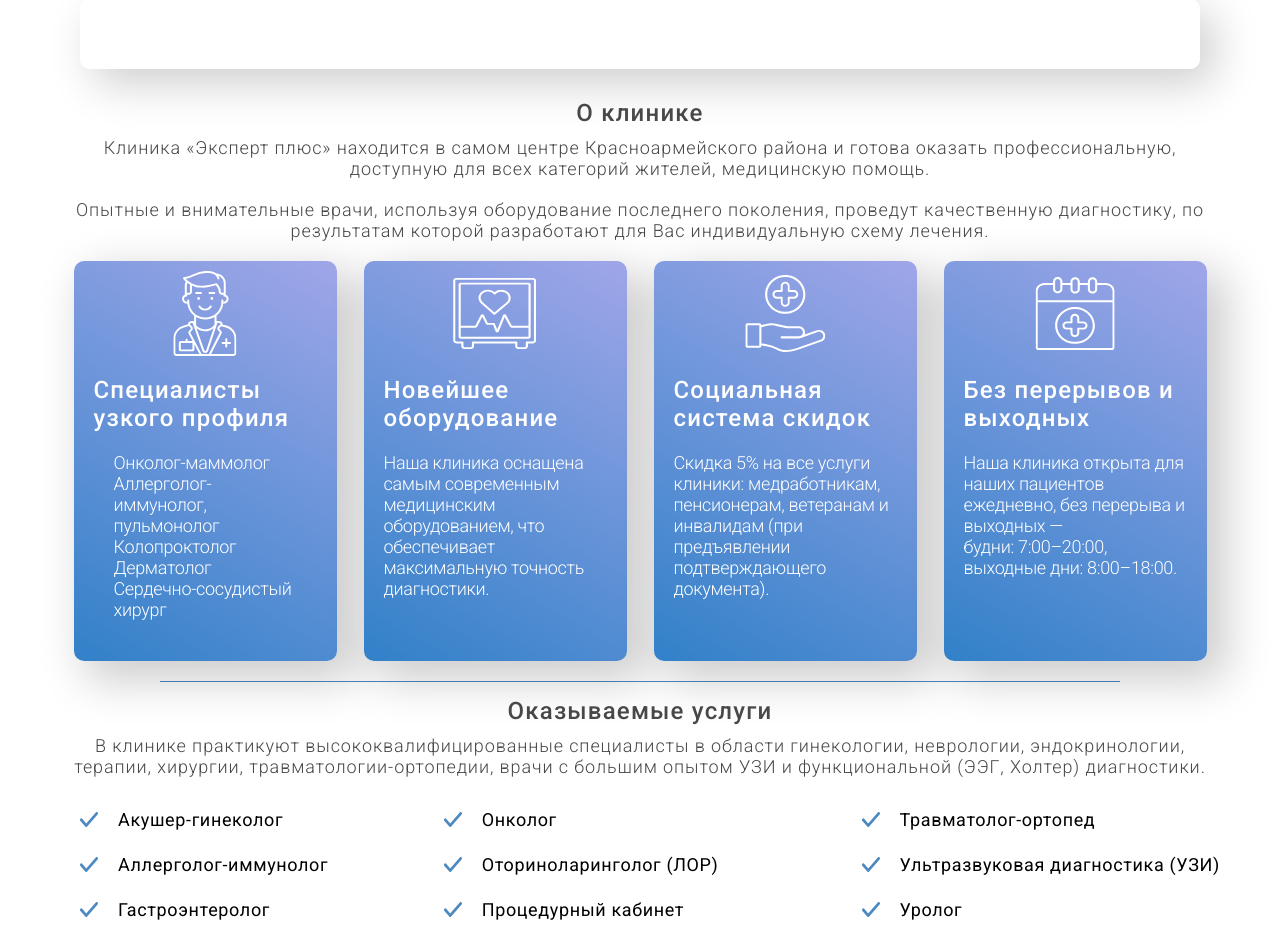
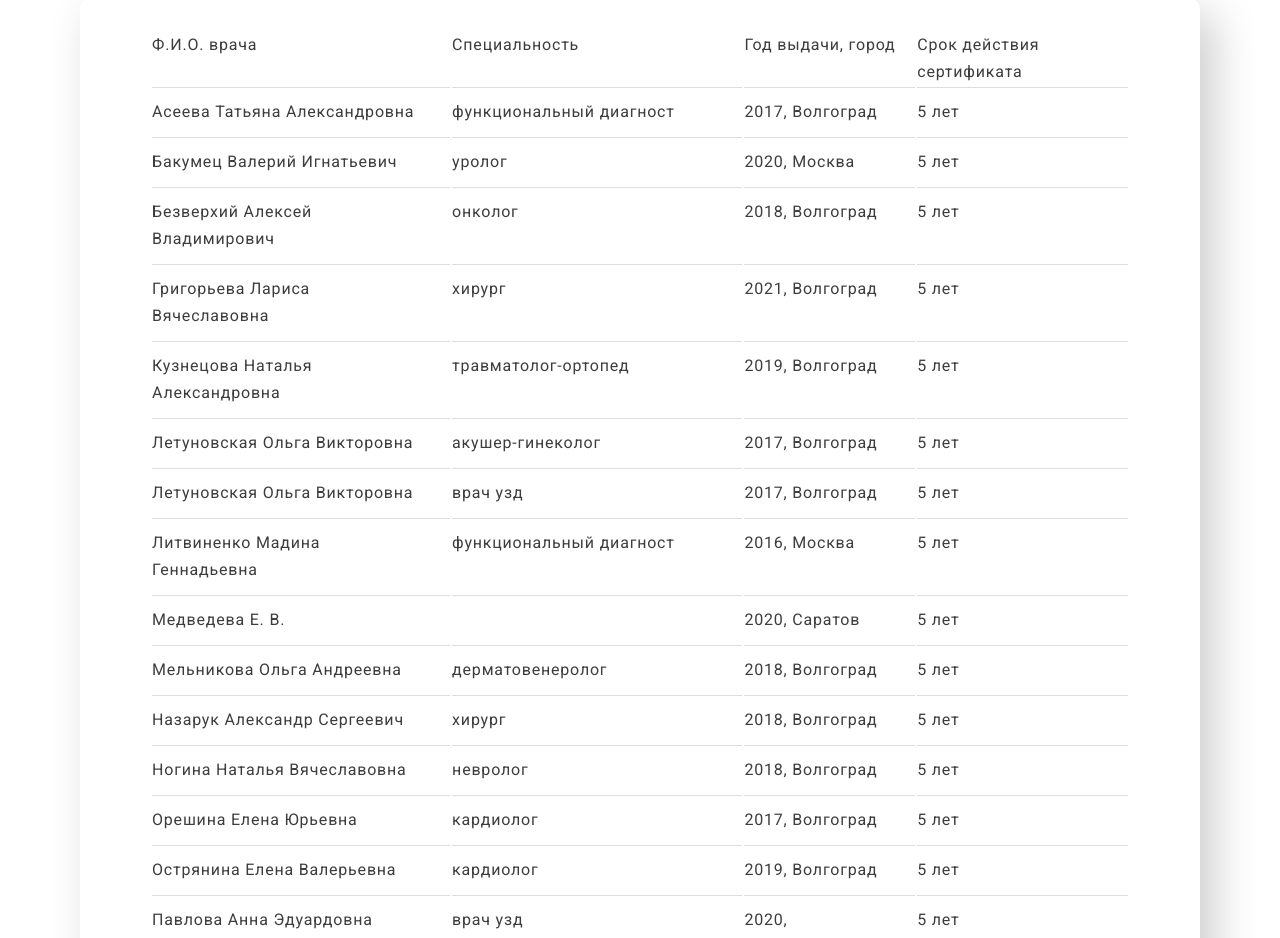
Before and after one commit to CanUFeelMyHeart/expertPlus, a React (Create React App) app in the folder medical-clinic-expert/: page /info/svedeniya-o-kvalifikaczii-mediczinskix-rabotnikov in a window 1280 px wide. Shown: the part 360-1298 px from the top of the page. Built offline with nearby package versions, Linux system fonts and the light colour scheme; the HTML template or start-up script is replaced by a standard one.

Commit message:
qualifications info added

```diff
--- a/medical-clinic-expert/src/pages/InformationPage/InfoQualificationsPage/InfoQualificationsPage.css
+++ b/medical-clinic-expert/src/pages/InformationPage/InfoQualificationsPage/InfoQualificationsPage.css
@@ -0,0 +1,28 @@
+.InfoQualificationsPage {
+    font-family: "Roboto";
+    font-style: normal;
+    font-weight: 400;
+    line-height: 27px;
+    font-size: 16px;
+    letter-spacing: 0.05em;
+
+    color: #3d3d3d;
+}
+
+.InfoQualificationsPage__thead {
+
+}
+
+.InfoQualificationsPage__trow {
+
+}
+
+.InfoQualificationsPage__trow_td {
+    border-top: 1px solid #ddd;
+    padding: 10px 0px;
+    padding-right: 20px;
+}
+
+.name {
+    padding-right: 20px;
+}
--- a/medical-clinic-expert/src/pages/InformationPage/InfoQualificationsPage/InfoQualificationsPage.jsx
+++ b/medical-clinic-expert/src/pages/InformationPage/InfoQualificationsPage/InfoQualificationsPage.jsx
@@ -2,11 +2,47 @@ import React from "react";
 import { AboutClinicComponent } from "../../../components/AboutClinicComponent/AboutClinicComponent";
 import { ServicesComponent } from "../../../components/ServicesComponent/ServicesComponent";
 import { InformationContainerComponent } from "../../../components/InformationContainerComponent/InformationContainerComponent";
+import { qualificationsInfo } from "./QualificationsInfo";
+import "./InfoQualificationsPage.css";
 
 export const InfoQualificationsPage = () => {
     return (
         <div className="InfoQualificationsPage">
-            <InformationContainerComponent header="Сведения о квалификации медицинских работников, участвующих в предоставлении платных медицинских услуг"></InformationContainerComponent>
+            <InformationContainerComponent header="Сведения о квалификации медицинских работников, участвующих в предоставлении платных медицинских услуг">
+                <table>
+                    <thead>
+                        <tr className="InfoQualificationsPage__thead">
+                            <td>Ф.И.О. врача</td>
+                            <td>Специальность</td>
+                            <td>Год выдачи, город</td>
+                            <td>Срок действия сертификата</td>
+                        </tr>
+                    </thead>
+                    <tbody>
+                        {qualificationsInfo.map((info, index) => (
+                            <>
+                                <tr
+                                    key={index}
+                                    className="InfoQualificationsPage__trow"
+                                >
+                                    <td className="InfoQualificationsPage__trow_td name">
+                                        {info.name}
+                                    </td>
+                                    <td className="InfoQualificationsPage__trow_td">
+                                        {info.speciality}
+                                    </td>
+                                    <td className="InfoQualificationsPage__trow_td">
+                                        {info.yearSity}
+                                    </td>
+                                    <td className="InfoQualificationsPage__trow_td">
+                                        {info.time}
+                                    </td>
+                                </tr>
+                            </>
+                        ))}
+                    </tbody>
+                </table>
+            </InformationContainerComponent>
             <AboutClinicComponent />
             <ServicesComponent />
         </div>
--- /dev/null
+++ b/medical-clinic-expert/src/pages/InformationPage/InfoQualificationsPage/QualificationsInfo.jsx
@@ -0,0 +1,152 @@
+export const qualificationsInfo = [
+    {
+        name: "Асеева Татьяна Александровна",
+        speciality: "функциональный диагност",
+        yearSity: "2017, Волгоград",
+        time: "5 лет",
+    },
+    {
+        name: "Бакумец Валерий Игнатьевич",
+        speciality: "уролог",
+        yearSity: "2020, Москва",
+        time: "5 лет",
+    },
+    {
+        name: "Безверхий Алексей Владимирович",
+        speciality: "онколог",
+        yearSity: "2018, Волгоград",
+        time: "5 лет",
+    },
+    {
+        name: "Григорьева Лариса Вячеславовна",
+        speciality: "хирург",
+        yearSity: "2021, Волгоград",
+        time: "5 лет",
+    },
+    {
+        name: "Кузнецова Наталья Александровна",
+        speciality: "травматолог-ортопед",
+        yearSity: "2019, Волгоград",
+        time: "5 лет",
+    },
+    {
+        name: "Летуновская Ольга Викторовна",
+        speciality: "акушер-гинеколог",
+        yearSity: "2017, Волгоград",
+        time: "5 лет",
+    },
+    {
+        name: "Летуновская Ольга Викторовна",
+        speciality: "врач узд",
+        yearSity: "2017, Волгоград",
+        time: "5 лет",
+    },
+    {
+        name: "Литвиненко Мадина Геннадьевна",
+        speciality: "функциональный диагност",
+        yearSity: "2016, Москва",
+        time: "5 лет",
+    },
+    {
+        name: "Медведева Е. В.",
+        speciality: "",
+        yearSity: "2020, Саратов",
+        time: "5 лет",
+    },
+    {
+        name: "Мельникова Ольга Андреевна",
+        speciality: "дерматовенеролог",
+        yearSity: "2018, Волгоград",
+        time: "5 лет",
+    },
+    {
+        name: "Назарук Александр Сергеевич",
+        speciality: "хирург",
+        yearSity: "2018, Волгоград",
+        time: "5 лет",
+    },
+    {
+        name: "Ногина Наталья Вячеславовна	",
+        speciality: "невролог	",
+        yearSity: "2018, Волгоград",
+        time: "5 лет",
+    },
+    {
+        name: "Орешина Елена Юрьевна",
+        speciality: "кардиолог",
+        yearSity: "2017, Волгоград",
+        time: "5 лет",
+    },
+    {
+        name: "Острянина Елена Валерьевна",
+        speciality: "кардиолог",
+        yearSity: "2019, Волгоград",
+        time: "5 лет",
+    },
+    {
+        name: "Павлова Анна Эдуардовна",
+        speciality: "врач узд	",
+        yearSity: "2020, Екатеринбург",
+        time: "5 лет",
+    },
+    {
+        name: "Петрухина Галина Геннадиевна",
+        speciality: "оториноларинголог",
+        yearSity: "2019, Волгоград",
+        time: "5 лет",
+    },
+    {
+        name: "Полякова Л. А",
+        speciality: "",
+        yearSity: "2017, Волгоград",
+        time: "5 лет",
+    },
+    {
+        name: "Полякова О. С.",
+        speciality: "функциональный диагност",
+        yearSity: "2016, Волгоград",
+        time: "5 лет",
+    },
+    {
+        name: "Симененко Дмитрий Геннадьевич",
+        speciality: "невролог",
+        yearSity: "2021, Волгоград",
+        time: "5 лет",
+    },
+    {
+        name: "Симонова Марина Геннадьевна",
+        speciality: "врач функциональной диагностики",
+        yearSity: "2020, Волгоград",
+        time: "5 лет",
+    },
+    {
+        name: "Творогова Лариса Георгиевна",
+        speciality: "терапевт",
+        yearSity: "2020, Волгоград",
+        time: "5 лет",
+    },
+    {
+        name: "Толкунова Ирина Валерьевна",
+        speciality: "терапевт",
+        yearSity: "2021, Волгоград",
+        time: "5 лет",
+    },
+    {
+        name: "Титовская Надежда Александровна",
+        speciality: "кардиолог",
+        yearSity: "2020, Новосибирск",
+        time: "5 лет",
+    },
+    {
+        name: "Филиппова Юлия Борисовна",
+        speciality: "эндокринолог",
+        yearSity: "2020, Москва",
+        time: "5 лет",
+    },
+    {
+        name: "Шапошникова Наталья Владмировна	",
+        speciality: "невролог",
+        yearSity: "2018, Волгоград",
+        time: "5 лет",
+    }
+];
```
